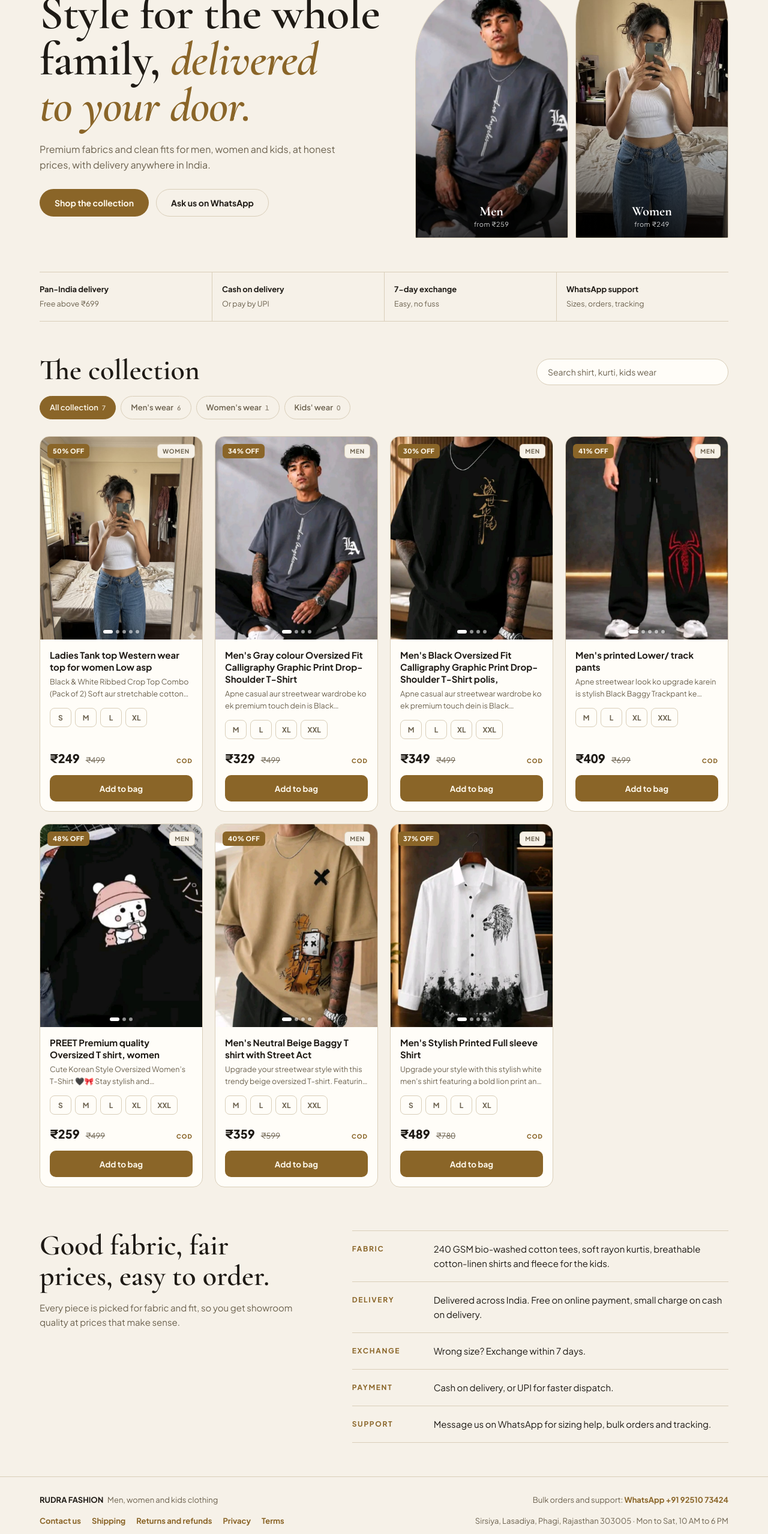
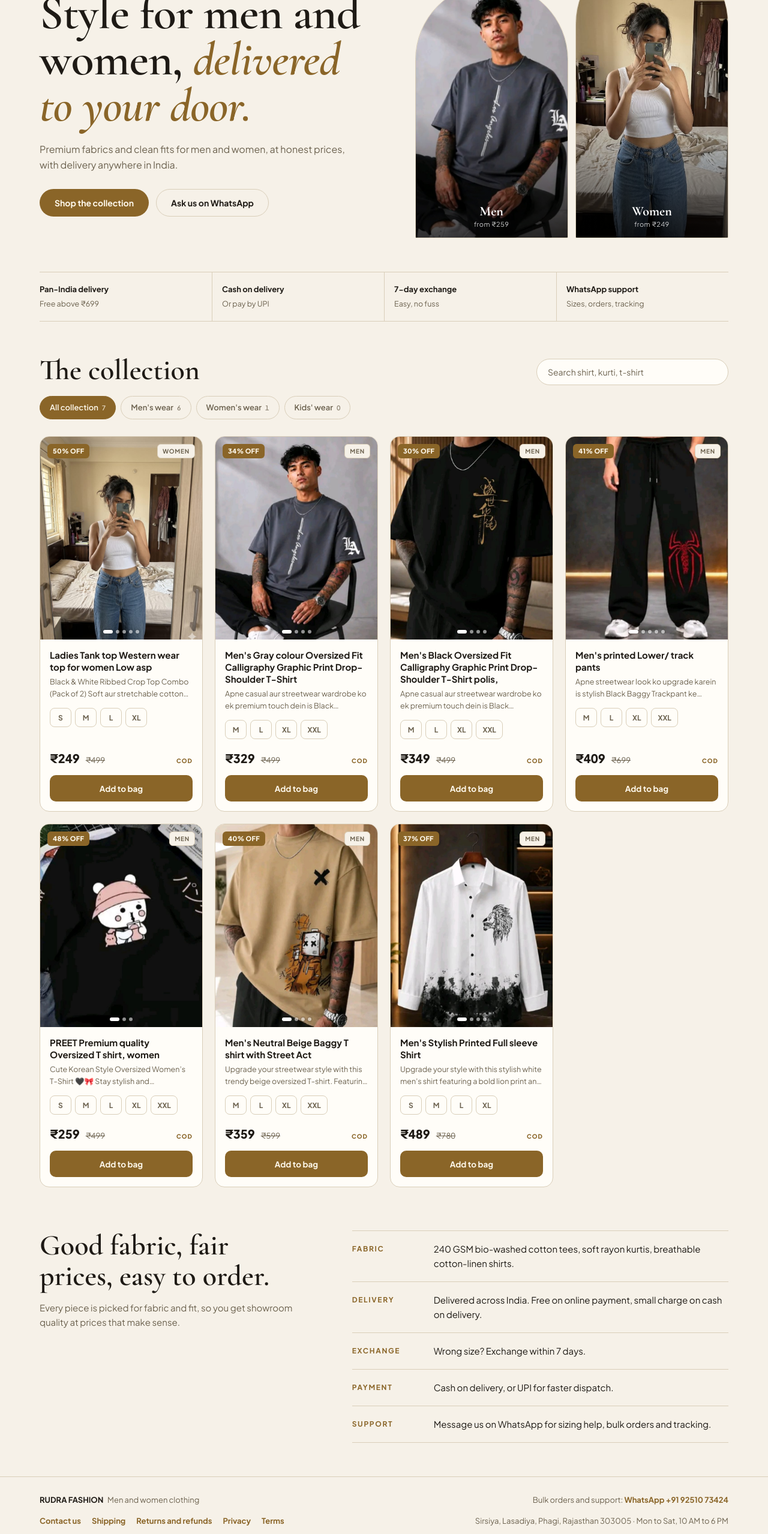
Before and after one commit to Rudra-FASHION/RUDRA_FASHION, a plain HTML site: page index.html in a window 1280 px wide. Shown: the part 240-2797 px from the top of the page at 60% size. Drawn offline with nearby package versions, Linux system fonts and the light colour scheme.

Commit message:
Update index.html to remove kids clothing references

```diff
--- a/index.html
+++ b/index.html
@@ -8,23 +8,23 @@
 <link rel="preconnect" href="https://fonts.gstatic.com" crossorigin>
 <link href="https://fonts.googleapis.com/css2?family=Cormorant+Garamond:ital,wght@0,600;0,700;1,600&family=Plus+Jakarta+Sans:wght@400;500;600;700;800&display=swap" rel="stylesheet">
 <meta name="theme-color" content="#100e0c">
-<meta name="description" content="Rudra Fashion: premium men, women and kids clothing at honest prices. Free delivery across India above ₹699, cash on delivery, easy WhatsApp ordering.">
+<meta name="description" content="Rudra Fashion: premium men and women clothing at honest prices. Free delivery across India above ₹699, cash on delivery, easy WhatsApp ordering.">
 <link rel="canonical" href="https://rudra-fashion.github.io/RUDRA_FASHION/">
 <meta property="og:type" content="website">
 <meta property="og:site_name" content="Rudra Fashion">
 <meta property="og:locale" content="en_IN">
-<meta property="og:title" content="Rudra Fashion | Men, Women and Kids Clothing">
+<meta property="og:title" content="Rudra Fashion | Men and Women Clothing">
 <meta property="og:description" content="Premium fits at honest prices. Free delivery above ₹699, cash on delivery, order on WhatsApp.">
 <meta property="og:url" content="https://rudra-fashion.github.io/RUDRA_FASHION/">
-<meta property="og:image" content="https://rudra-fashion.github.io/RUDRA_FASHION/og.jpg?v=1">
+<meta property="og:image" content="https://rudra-fashion.github.io/RUDRA_FASHION/og2.jpg?v=2">
 <meta property="og:image:type" content="image/jpeg">
 <meta property="og:image:width" content="1200">
 <meta property="og:image:height" content="630">
-<meta property="og:image:alt" content="Rudra Fashion, men, women and kids clothing">
+<meta property="og:image:alt" content="Rudra Fashion, men and women clothing">
 <meta name="twitter:card" content="summary_large_image">
-<meta name="twitter:title" content="Rudra Fashion | Men, Women and Kids Clothing">
+<meta name="twitter:title" content="Rudra Fashion | Men and Women Clothing">
 <meta name="twitter:description" content="Premium fits at honest prices. Free delivery above ₹699, cash on delivery, order on WhatsApp.">
-<meta name="twitter:image" content="https://rudra-fashion.github.io/RUDRA_FASHION/og.jpg?v=1">
+<meta name="twitter:image" content="https://rudra-fashion.github.io/RUDRA_FASHION/og2.jpg?v=2">
 <link rel="icon" type="image/png" href="icons/icon-192.png">
 <link rel="apple-touch-icon" href="icons/icon-192.png">
 <link rel="stylesheet" href="style.css?v=2">
@@ -99,7 +99,6 @@
     <nav class="nav" aria-label="Categories">
       <button type="button" data-nav="Men">Men</button>
       <button type="button" data-nav="Women">Women</button>
-      <button type="button" data-nav="Kids">Kids</button>
     </nav>
     <button class="bag" id="bagBtn" type="button" aria-label="Open shopping bag">Bag <b id="cartCount">0</b></button>
   </div>
@@ -109,8 +108,8 @@
   <section class="wrap hero" aria-labelledby="heroTitle">
     <div>
       <p class="eyebrow">New season collection 2026</p>
-      <h1 id="heroTitle">Style for the whole family, <em>delivered to your door.</em></h1>
-      <p class="lede">Premium fabrics and clean fits for men, women and kids, at honest prices, with delivery anywhere in India.</p>
+      <h1 id="heroTitle">Style for men and women, <em>delivered to your door.</em></h1>
+      <p class="lede">Premium fabrics and clean fits for men and women, at honest prices, with delivery anywhere in India.</p>
       <div class="cta">
         <a class="btn btn-primary" href="#shop" id="shopNow">Shop the collection</a>
         <a class="btn btn-ghost" id="heroWa" href="#" target="_blank" rel="noopener">Ask us on WhatsApp</a>
@@ -131,7 +130,7 @@
   <section class="wrap shop" id="shop" aria-labelledby="shopTitle">
     <div class="shop-head">
       <h2 id="shopTitle">The collection</h2>
-      <input class="search" id="searchInput" type="search" placeholder="Search shirt, kurti, kids wear" aria-label="Search outfits" autocomplete="off">
+      <input class="search" id="searchInput" type="search" placeholder="Search shirt, kurti, t-shirt" aria-label="Search outfits" autocomplete="off">
     </div>
     <div class="chips" id="chips" role="group" aria-label="Filter by category"></div>
     <div class="grid" id="productGrid" aria-live="polite"></div>
@@ -144,7 +143,7 @@
       <p>Every piece is picked for fabric and fit, so you get showroom quality at prices that make sense.</p>
     </div>
     <dl class="specs">
-      <div><dt>Fabric</dt><dd>240 GSM bio-washed cotton tees, soft rayon kurtis, breathable cotton-linen shirts and fleece for the kids.</dd></div>
+      <div><dt>Fabric</dt><dd>240 GSM bio-washed cotton tees, soft rayon kurtis, breathable cotton-linen shirts.</dd></div>
       <div><dt>Delivery</dt><dd>Delivered across India. Free on online payment, small charge on cash on delivery.</dd></div>
       <div><dt>Exchange</dt><dd>Wrong size? Exchange within 7 days.</dd></div>
       <div><dt>Payment</dt><dd>Cash on delivery, or UPI for faster dispatch.</dd></div>
@@ -155,7 +154,7 @@
 
 <footer>
   <div class="wrap foot">
-    <span><strong style="color:var(--fg)">RUDRA FASHION</strong> &nbsp; Men, women and kids clothing</span>
+    <span><strong style="color:var(--fg)">RUDRA FASHION</strong> &nbsp; Men and women clothing</span>
     <span>Bulk orders and support: <a id="footWa" href="#" target="_blank" rel="noopener">WhatsApp +91 92510 73424</a></span>
   </div>
   <div class="wrap foot" style="margin-top:14px">
@@ -244,4 +243,4 @@
 <script src="app.js?v=8"></script>
 <script src="pay.js?v=1"></script>
 </body>
-      </html>
+</html>
```
